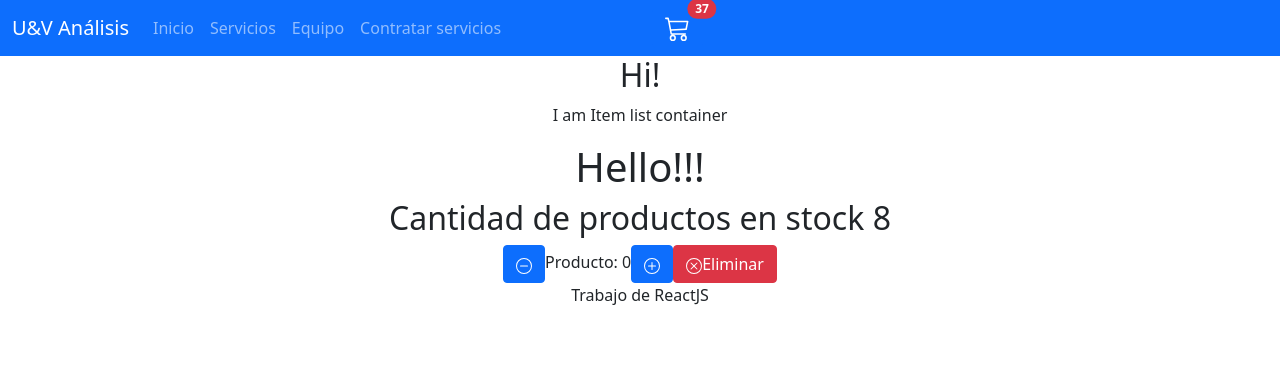
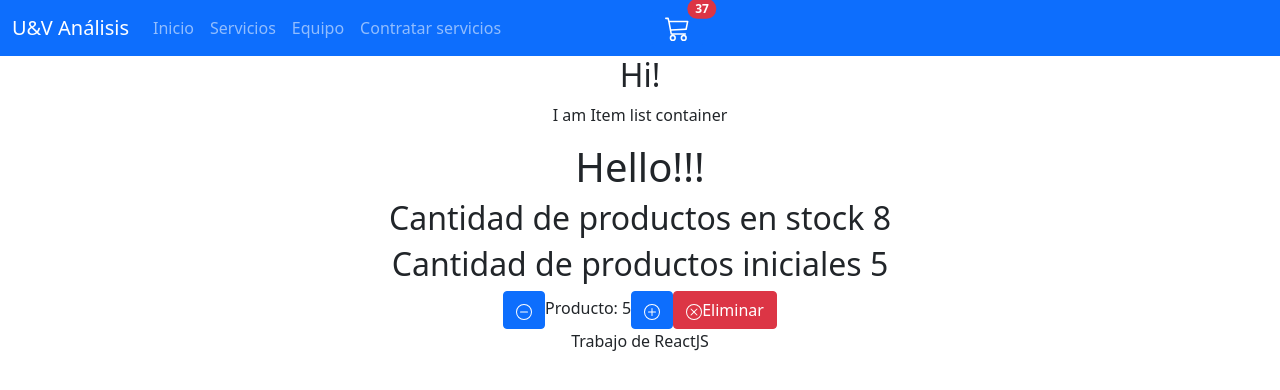
Before and after one commit to gondelsol/React-JS, a React (Create React App) app: page / in a window 1280 px wide. Shown: the top 390 px of the page. Built offline with nearby package versions, Linux system fonts and the light colour scheme.

Commit message:
desafío finalizado

```diff
--- a/src/App.js
+++ b/src/App.js
@@ -1,14 +1,13 @@
 import './App.css';
 import Navbar from './components/Navbar';
 import ItemListContainer from './components/ItemListContainer';
-import ItemCount from './components/ItemCount';
+
 
 function App() {
   return (
     <div className="App">
           <Navbar />
           <ItemListContainer />
-          <ItemCount  stock="8" initial="1" />
 
   Trabajo de ReactJS
     </div>
--- a/src/components/ItemCount.js
+++ b/src/components/ItemCount.js
@@ -2,30 +2,31 @@ import { useState } from "react";
 
 const ItemCount = (props) => {
 
-        const [cantidad, setCantidad] = useState(0);
+
+        const [cantidad, setCantidad] =  useState ( parseInt(props.initial) );
+
+
+     //   setCantidad(props.initial);
 
         const add = () => {
-                if (cantidad < props.stock) setCantidad (cantidad+1);
-                console.log(cantidad);
+                if (cantidad < props.stock) setCantidad (1+cantidad);
         }
 
         const sustract = () => {
                 if (cantidad > 0) setCantidad (cantidad-1);
-                console.log(cantidad);
         }
 
         const remove = () => {
-                if (cantidad > 0) setCantidad (cantidad-cantidad);
-                console.log(cantidad);
-
+                if (cantidad > 0) setCantidad (0);
         }
-
+console.log (cantidad);
 
 
     return (
         <>
         <h1> Hello!!!</h1>
         <h2> Cantidad de productos en stock {props.stock}</h2>
+        <h2> Cantidad de productos iniciales {props.initial}</h2>
         <div className="container">
         <button type="button" id="btnSustract" className="btn btn-primary position-relative" onClick={sustract}>
         <svg xmlns="http://www.w3.org/2000/svg" width="16" height="16" fill="currentColor" className="bi bi-dash-circle" viewBox="0 0 16 16">
--- a/src/components/ItemListContainer.js
+++ b/src/components/ItemListContainer.js
@@ -1,8 +1,13 @@
+import ItemCount from "./ItemCount";
+
+
 const ItemListContainer = () => {
     return (
         <>
         <h2> Hi!</h2>
         <p> I am Item list container</p>
+        <ItemCount stock="8" initial="5" />
+
         </>
 
     );
```
